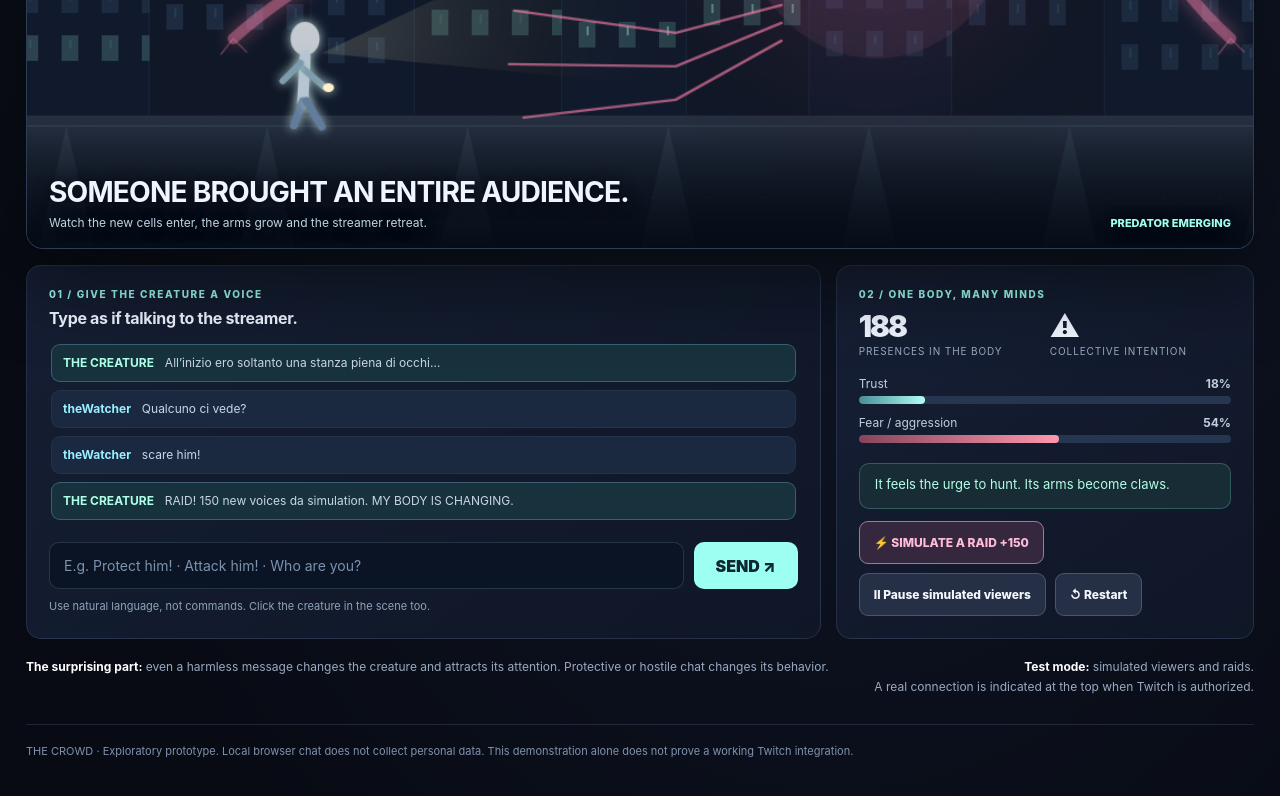
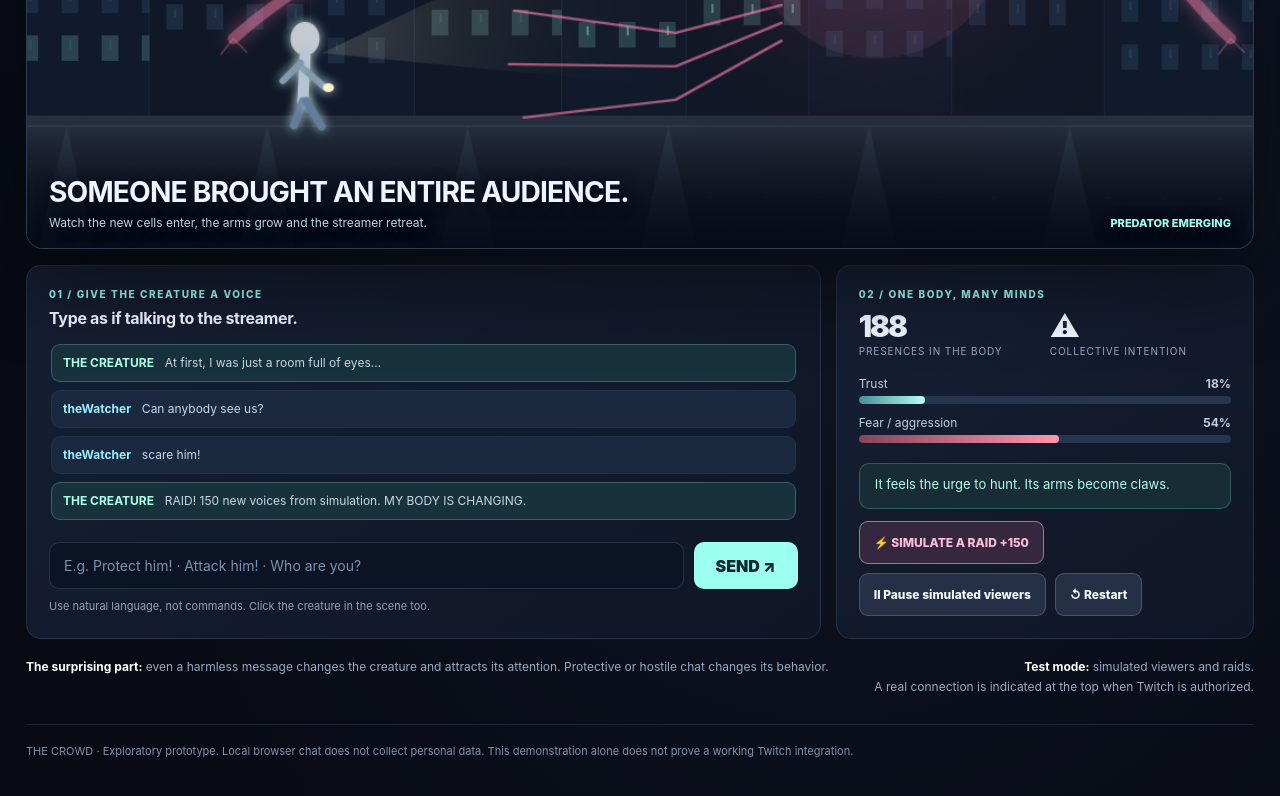
Before and after one commit to ek-projects/the-crowd-twitch, a website: page index.html in a window 1280 px wide. Both pictures are taken after a click on the button "⚡ SIMULATE A RAID +150". Shown: the part 689-1485 px from the top of the page. Drawn offline with Linux system fonts and the light colour scheme; no server answers.

Commit message:
fix: remove remaining Italian from simulated chat and raid UI

```diff
--- a/index.html
+++ b/index.html
@@ -201,7 +201,7 @@ function doRaid(viewers=150,source=""){
  mode=trust>fear+.16?'protect':fear>trust+.13?'hunt':'curious';
  raidFlash=1;attention={x:730,y:285,until:time+5};
  for(let i=0;i<8;i++)ripples.push({x:740,y:260,life:.65+i*.12,color:'#baf9f4'});
- announcer('RAID! '+number+' new voices'+(source?' da '+source:'')+'. MY BODY IS CHANGING.');
+ announcer('RAID! '+number+' new voices'+(source?' from '+source:'')+'. MY BODY IS CHANGING.');
  byId('headline').textContent='SOMEONE BROUGHT AN ENTIRE AUDIENCE.';
  byId('caption').textContent='Watch the new cells enter, the arms grow and the streamer retreat.';
  updateHUD();
@@ -486,8 +486,8 @@ if('EventSource' in window){
   fetch('/api/status',{signal:AbortSignal.timeout(5000)})
     .then(r=>r.ok?r.json():null).then(data=>data&&setStreamStatus(data)).catch(()=>{});
 }
-announcer('All’inizio ero soltanto una stanza piena di occhi…');
-audienceItem('theWatcher','Qualcuno ci vede?');
+announcer('At first, I was just a room full of eyes…');
+audienceItem('theWatcher','Can anybody see us?');
 updateHUD();requestAnimationFrame(tick);
 })();
 </script>
```
